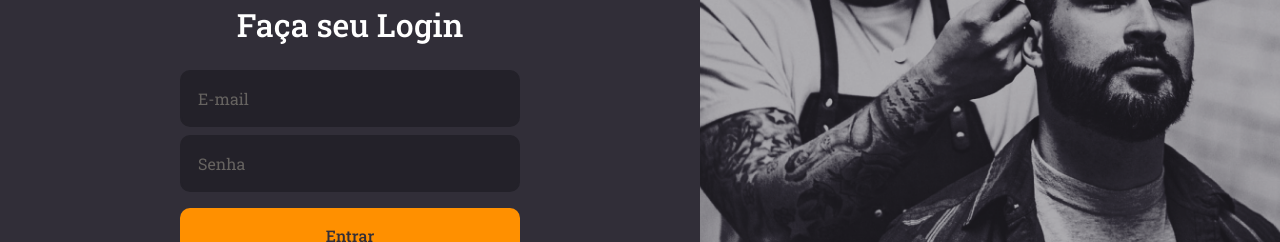
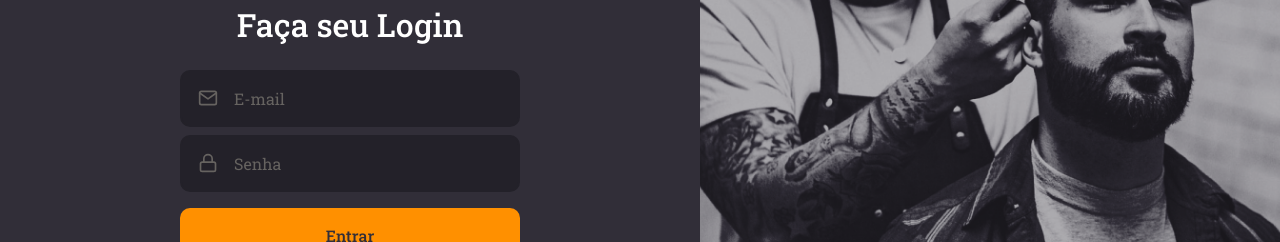
Before and after one commit to rubensmk/go-barber-web, a React (Create React App) app: page / in a window 1280 px wide. Shown: the part 301-543 px from the top of the page. Built offline with nearby package versions, Linux system fonts and the light colour scheme.

Commit message:
isolate Button and Input components

```diff
--- /dev/null
+++ b/src/components/Button/index.tsx
@@ -0,0 +1,12 @@
+import React, { ButtonHTMLAttributes } from 'react';
+import { Container } from './styles';
+
+type ButtonProps = ButtonHTMLAttributes<HTMLButtonElement>;
+
+const Button: React.FC<ButtonProps> = ({ children, ...rest }) => (
+  <Container type="button" {...rest}>
+    {children}
+  </Container>
+);
+
+export default Button;
--- /dev/null
+++ b/src/components/Button/styles.ts
@@ -0,0 +1,19 @@
+import styled from 'styled-components';
+import { shade } from 'polished';
+
+export const Container = styled.button`
+  background: #ff9000;
+  height: 56px;
+  border-radius: 10px;
+  border: 0;
+  padding: -16px;
+  color: #312e38;
+  width: 100%;
+  font-weight: 500;
+  margin-top: 16px;
+  transition: background-color 0.2s;
+
+  &:hover {
+    background: ${shade(0.2, '#ff9000')};
+  }
+`;
--- /dev/null
+++ b/src/components/Input/index.tsx
@@ -0,0 +1,17 @@
+import React, { InputHTMLAttributes } from 'react';
+import { IconBaseProps } from 'react-icons';
+import { Container } from './styles';
+
+interface InputProps extends InputHTMLAttributes<HTMLInputElement> {
+  name: string;
+  icon?: React.ComponentType<IconBaseProps>;
+}
+
+const Input: React.FC<InputProps> = ({ icon: Icon, ...rest }) => (
+  <Container>
+    {Icon && <Icon size={20} />}
+    <input {...rest} />
+  </Container>
+);
+
+export default Input;
--- /dev/null
+++ b/src/components/Input/styles.ts
@@ -0,0 +1,32 @@
+import styled from 'styled-components';
+
+export const Container = styled.div`
+  background: #232129;
+  color: #666360;
+  border-radius: 10px;
+  border: 2px solid #232129;
+  padding: 16px;
+  width: 100%;
+
+  display: flex;
+  align-items: center;
+
+  & + div {
+    margin-top: 8px;
+  }
+
+  input {
+    flex: 1;
+    background: transparent;
+    border: 0;
+    color: #f4ede8;
+
+    &::placeholder {
+      color: #666360;
+    }
+  }
+
+  svg {
+    margin-right: 16px;
+  }
+`;
--- a/src/pages/SignIn/index.tsx
+++ b/src/pages/SignIn/index.tsx
@@ -1,8 +1,10 @@
 import React from 'react';
-import { FiLogIn } from 'react-icons/fi';
+import { FiLogIn, FiMail, FiLock } from 'react-icons/fi';
 import { Container, Content, Background } from './styles';
 
 import logoImg from '../../assets/logo.svg';
+import Input from '../../components/Input';
+import Button from '../../components/Button';
 
 const SignIn: React.FC = () => (
   <Container>
@@ -10,9 +12,14 @@
       <img src={logoImg} alt="GoBarber" />
       <form>
         <h1>Faça seu Login</h1>
-        <input placeholder="E-mail" />
-        <input type="password" placeholder="Senha" />
-        <button type="submit">Entrar</button>
+        <Input icon={FiMail} name="email" placeholder="E-mail" />
+        <Input
+          icon={FiLock}
+          name="password"
+          type="password"
+          placeholder="Senha"
+        />
+        <Button type="submit">Entrar</Button>
         <a href="forgot">Esqueci minha senha </a>
       </form>
       <a href="criar">
--- a/src/pages/SignIn/styles.ts
+++ b/src/pages/SignIn/styles.ts
@@ -26,38 +26,6 @@
 
     h1 {
       margin-bottom: 24px;
-    }
-
-    input {
-      background: #232129;
-      color: #f4ede8;
-      border-radius: 10px;
-      border: 2px solid #232129;
-      padding: 16px;
-      width: 100%;
-
-      & + input {
-        margin-top: 8px;
-      }
-      &::placeholder {
-        color: #666360;
-      }
-    }
-    button {
-      background: #ff9000;
-      height: 56px;
-      border-radius: 10px;
-      border: 0;
-      padding: -16px;
-      color: #312e38;
-      width: 100%;
-      font-weight: 500;
-      margin-top: 16px;
-      transition: background-color 0.2s;
-
-      &:hover {
-        background: ${shade(0.2, '#ff9000')};
-      }
     }
 
     a {
```
Also changed, not shown: .eslintrc.json, 1 other file (tests, documents, lock files or other folders).
